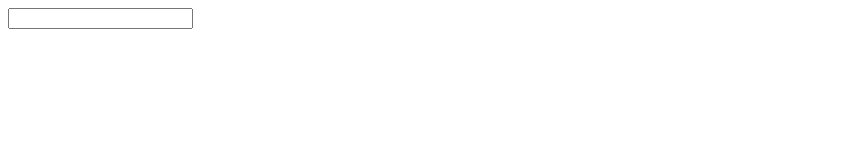
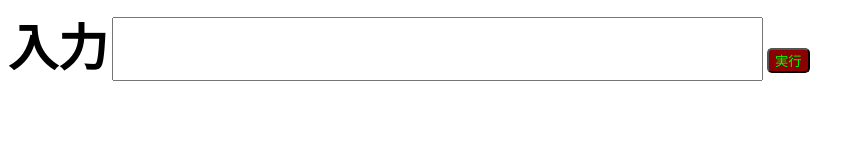
Before and after one commit to YunosukeMatsushita0901/kadai, a plain HTML site: page kadai-7/index.html in a window 1280 px wide. Shown: the whole page, without its empty margins (0-865 px from the left). Drawn offline with Linux system fonts and the light colour scheme.

Commit message:
課題7を追加

```diff
--- a/kadai-7/index.html
+++ b/kadai-7/index.html
@@ -1,6 +1,23 @@
 <html>
+     <head>
+        <style>
+        label, input, buton {
+            font-size: 50px;
+        }
+        label {
+            font-weight: bold;
+            font-family: sans-serif;
+        }
+        button {
+            color: lime;
+            background-color: darkred;
+            border-radius: 5px
+        }
+        </style>
+    </head>
     <body>
-        <input type="text" />
+       <label for="my-value">入力</label>
+        <input id="my-value" type="text" />
+        <button>実行</button>
     </body>
-
 </html>
```
